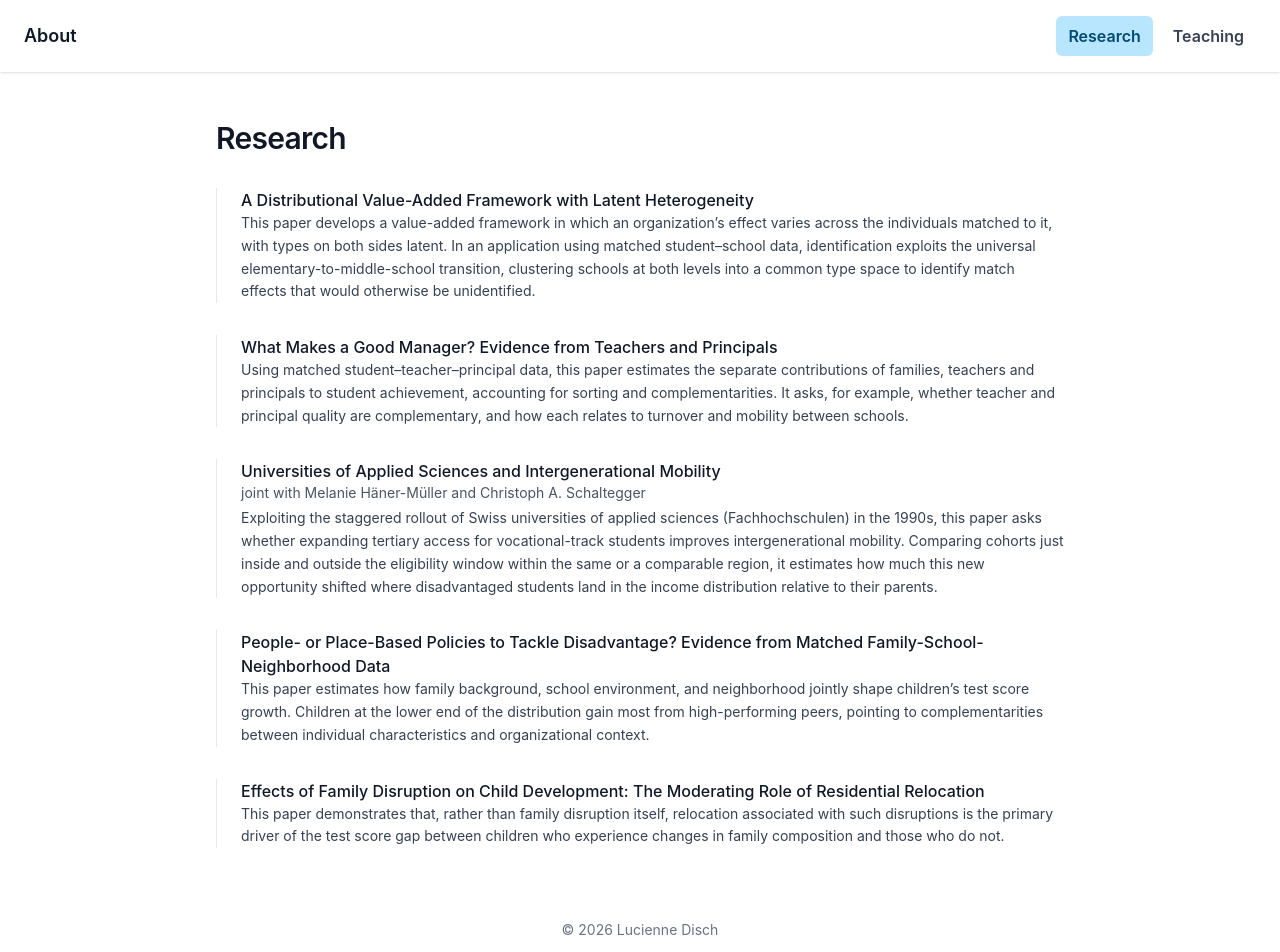
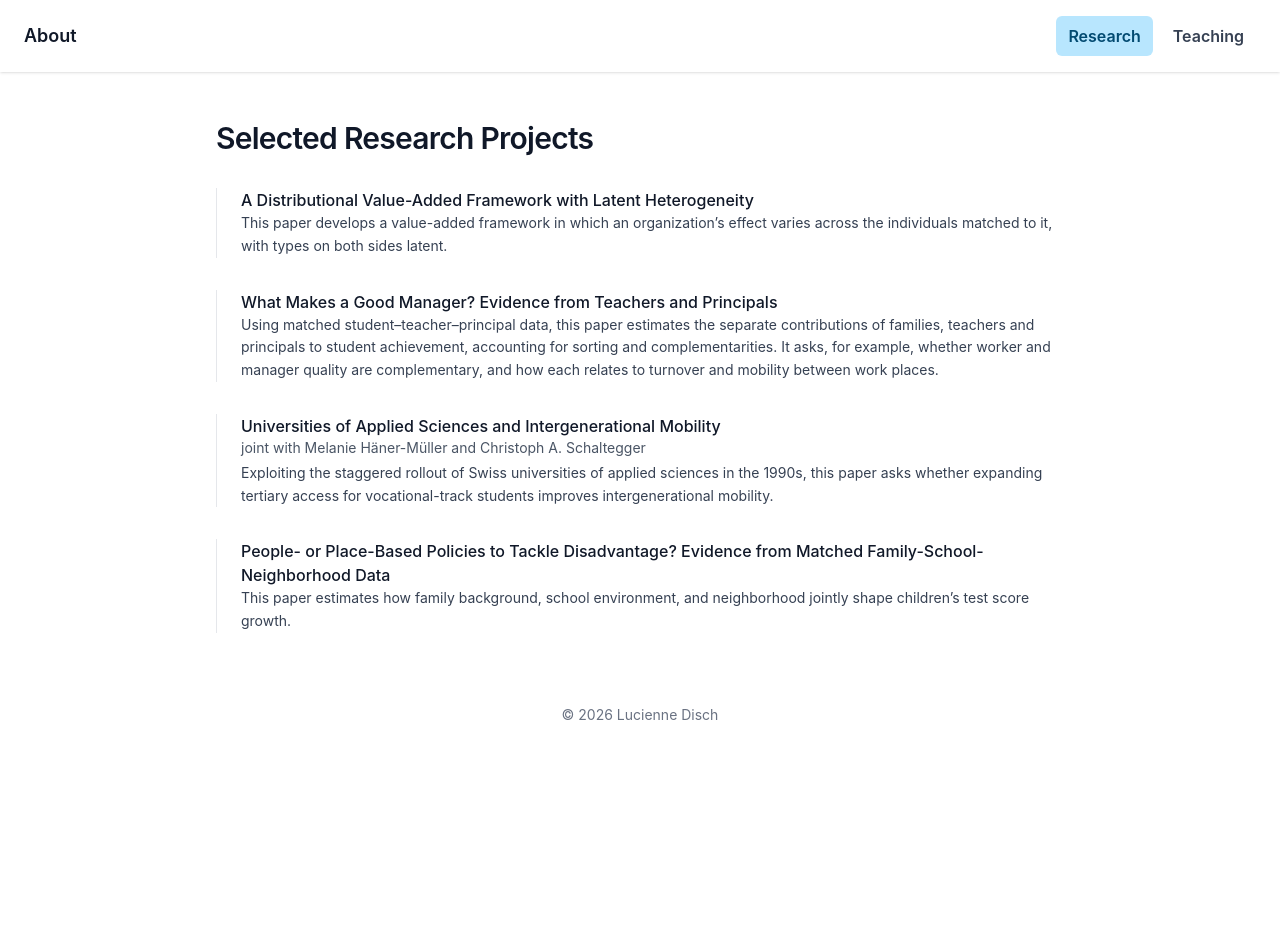
Before and after one commit to luciennedisch/luciennedisch.github.io, a React (Vite) app: page /research in a window 1280 px wide. Shown: the top 952 px of the page. After the commit the page ends 800 px from the top, so only its background shows below. Built offline with nearby package versions, Linux system fonts and the light colour scheme.

Commit message:
Revise research section content and title
Updated the title of the research section and made various content adjustments to improve clarity and relevance.

```diff
--- a/src/pages/Research.tsx
+++ b/src/pages/Research.tsx
@@ -2,7 +2,7 @@ export const Research = () => {
   return (
     <section className="max-w-4xl mx-auto px-6 py-12">
       <h1 className="text-3xl font-semibold tracking-tight text-gray-900 mb-8">
-        Research
+        Selected Research Projects
       </h1>
 
       <ul className="space-y-8">
@@ -13,11 +13,7 @@ export const Research = () => {
           <p className="text-sm text-gray-700 leading-relaxed">
             This paper develops a value-added framework in which an
             organization’s effect varies across the individuals matched to it,
-            with types on both sides latent. In an application using matched
-            student–school data, identification exploits the universal
-            elementary-to-middle-school transition, clustering schools at both
-            levels into a common type space to identify match effects that would
-            otherwise be unidentified.
+            with types on both sides latent.
           </p>
         </li>
 
@@ -29,9 +25,9 @@ export const Research = () => {
             Using matched student–teacher–principal data, this paper estimates
             the separate contributions of families, teachers and principals to
             student achievement, accounting for sorting and complementarities.
-            It asks, for example, whether teacher and principal quality are
+            It asks, for example, whether worker and manager quality are
             complementary, and how each relates to turnover and mobility between
-            schools.
+            work places.
           </p>
         </li>
 
@@ -44,13 +40,9 @@ export const Research = () => {
           </p>
           <p className="text-sm text-gray-700 leading-relaxed">
             Exploiting the staggered rollout of Swiss universities of applied
-            sciences (Fachhochschulen) in the 1990s, this paper asks whether
+            sciences in the 1990s, this paper asks whether
             expanding tertiary access for vocational-track students improves
-            intergenerational mobility. Comparing cohorts just inside and
-            outside the eligibility window within the same or a comparable
-            region, it estimates how much this new opportunity shifted where
-            disadvantaged students land in the income distribution relative to
-            their parents.
+            intergenerational mobility.
           </p>
         </li>
 
@@ -61,23 +53,7 @@ export const Research = () => {
           </p>
           <p className="text-sm text-gray-700 leading-relaxed">
             This paper estimates how family background, school environment, and
-            neighborhood jointly shape children’s test score growth. Children at
-            the lower end of the distribution gain most from high-performing
-            peers, pointing to complementarities between individual
-            characteristics and organizational context.
-          </p>
-        </li>
-
-        <li className="border-l border-gray-200 pl-6">
-          <p className="text-gray-900 font-medium">
-            Effects of Family Disruption on Child Development: The Moderating
-            Role of Residential Relocation
-          </p>
-          <p className="text-sm text-gray-700 leading-relaxed">
-            This paper demonstrates that, rather than family disruption itself,
-            relocation associated with such disruptions is the primary driver of
-            the test score gap between children who experience changes in family
-            composition and those who do not.
+            neighborhood jointly shape children’s test score growth.
           </p>
         </li>
       </ul>
```
